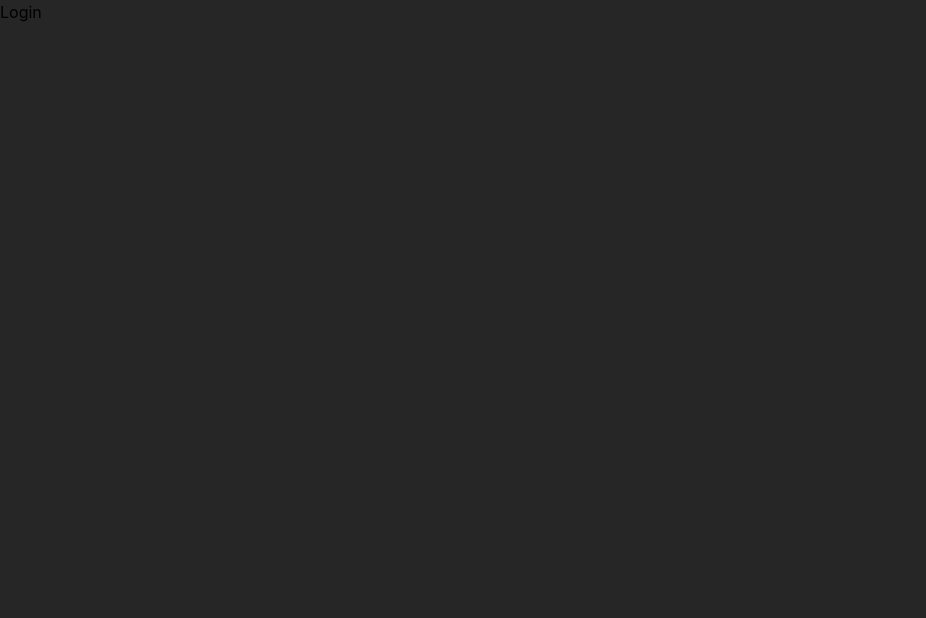
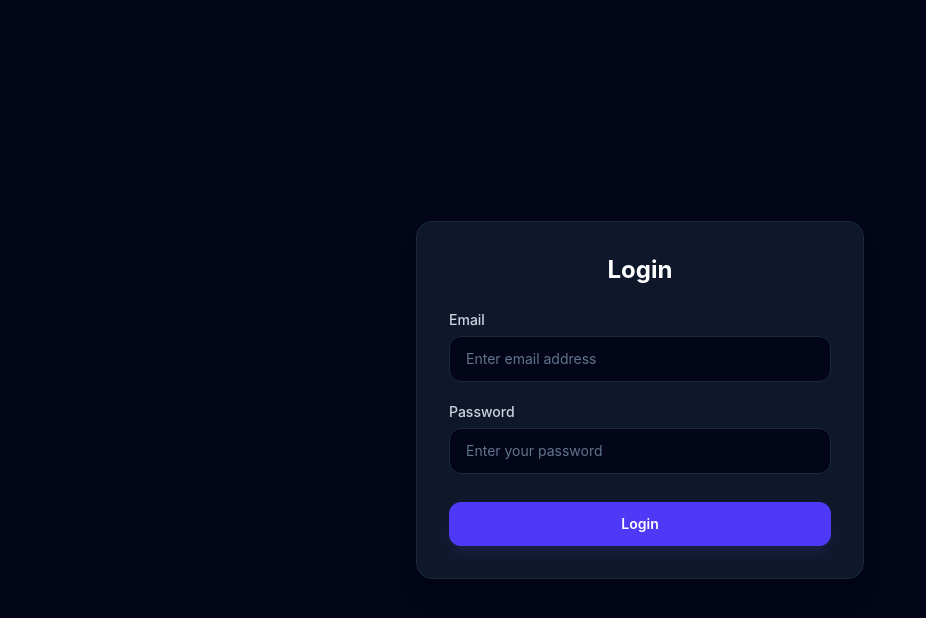
Before and after one commit to Rohit0265/genai-interview-project, a React (Vite) app in the folder frontend/: page /login in a window 1280 px wide. Shown: the top 618 px of the page, without its empty margins (0-926 px from the left). Built offline with nearby package versions, Linux system fonts and the light colour scheme.

Commit message:
login ui

```diff
--- a/frontend/src/features/auth/pages/Login.jsx
+++ b/frontend/src/features/auth/pages/Login.jsx
@@ -2,7 +2,34 @@ import React from 'react'
 
 const Login = () => {
   return (
-    <div>Login</div>
+    <main className="min-h-screen w-full flex items-center justify-center bg-slate-950 text-slate-100 p-4 font-sans">
+      <div className="w-full max-w-md bg-slate-900 border border-slate-800 rounded-2xl p-6 md:p-8 shadow-xl">
+        <h1 className="text-2xl font-bold text-center text-white mb-6">Login</h1>
+        <form className="space-y-5">
+          <div className="space-y-1.5">
+            <label htmlFor="email" className="block text-sm font-medium text-slate-300">Email</label>
+            <input
+              id="email"
+              type="text"
+              placeholder="Enter email address"
+              className="w-full bg-slate-950 border border-slate-800 rounded-xl px-4 py-3 text-slate-200 placeholder-slate-500 focus:outline-none focus:ring-2 focus:ring-indigo-500/20 focus:border-indigo-500 transition-all text-sm"
+            />
+          </div>
+          <div className="space-y-1.5">
+            <label htmlFor="password" className="block text-sm font-medium text-slate-300">Password</label>
+            <input
+              id="password"
+              type="password"
+              placeholder="Enter your password"
+              className="w-full bg-slate-950 border border-slate-800 rounded-xl px-4 py-3 text-slate-200 placeholder-slate-500 focus:outline-none focus:ring-2 focus:ring-indigo-500/20 focus:border-indigo-500 transition-all text-sm"
+            />
+          </div>
+          <button className="w-full bg-indigo-600 hover:bg-indigo-500 text-white font-semibold py-3 px-4 rounded-xl shadow-lg shadow-indigo-500/10 transition-all active:scale-[0.98] mt-2 cursor-pointer text-sm">
+            Login
+          </button>
+        </form>
+      </div>
+    </main>
   )
 }
 
```
